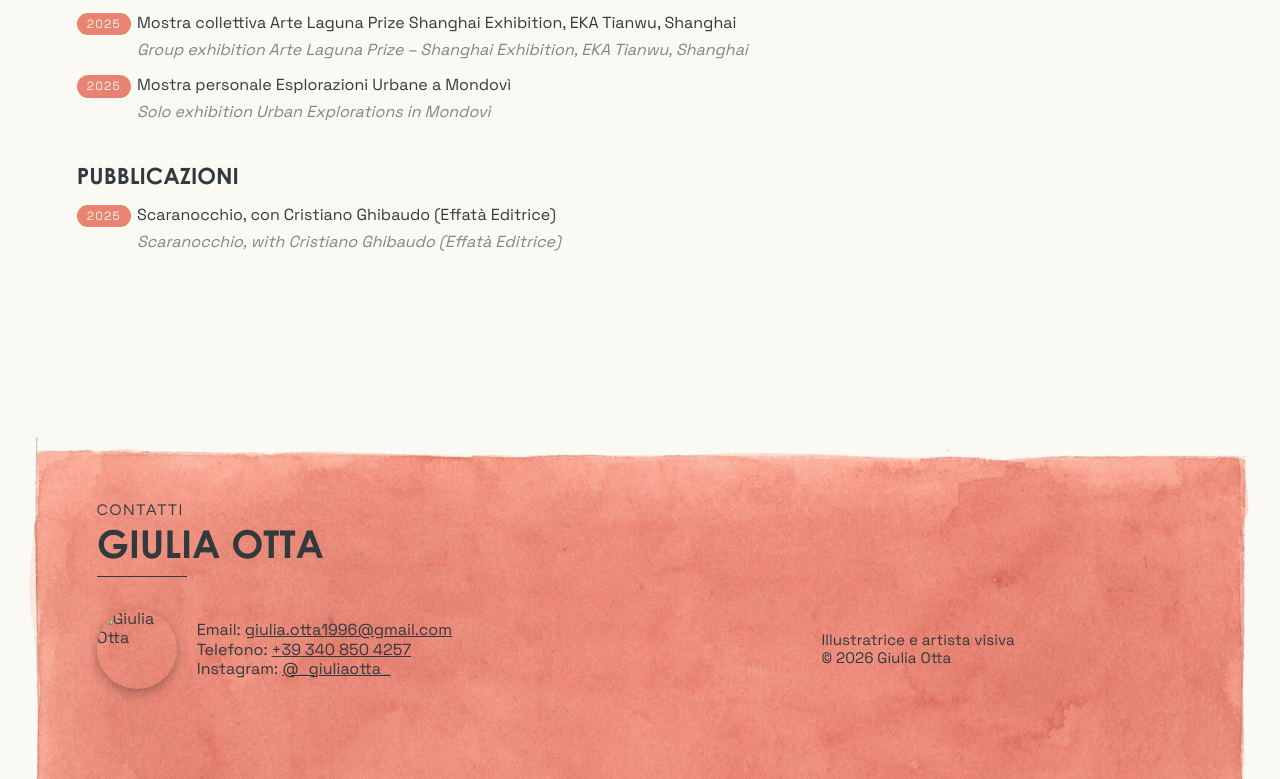
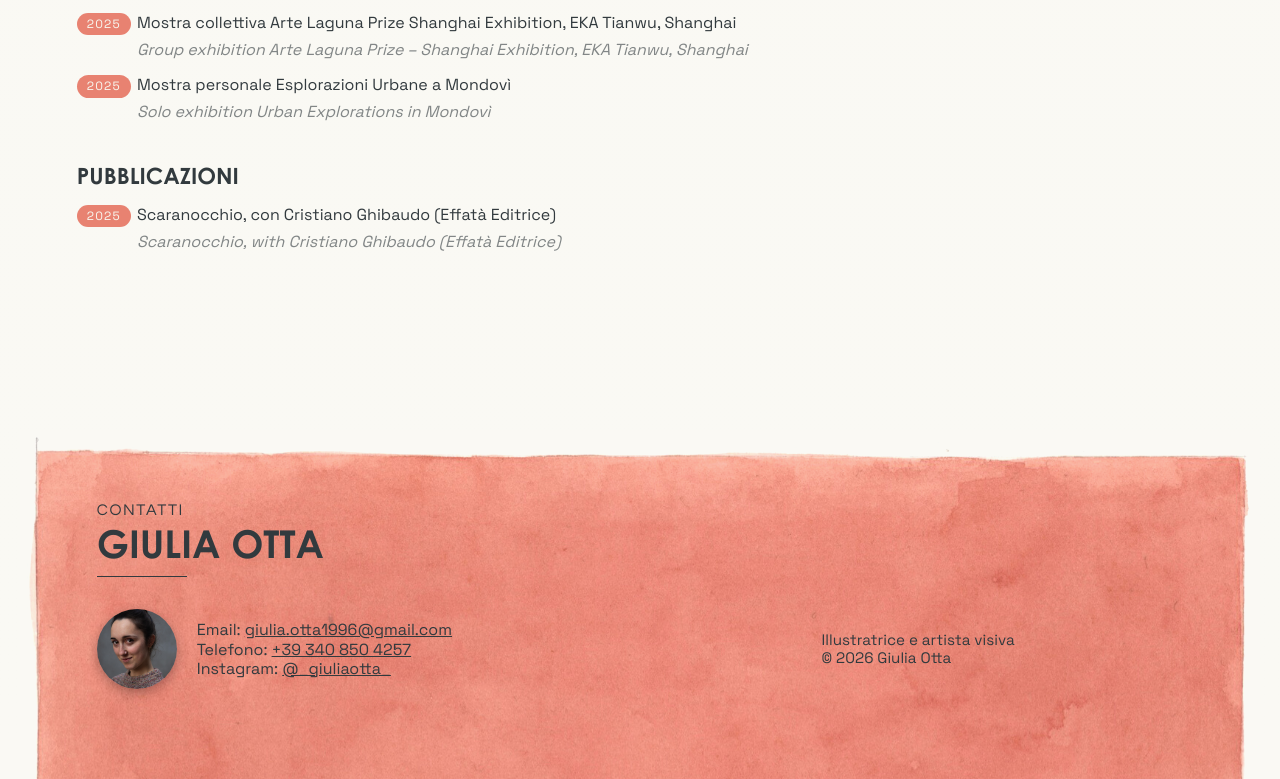
Before and after one commit to miriorama/giuliaotta.com, a plain HTML site: page index.html in a window 1280 px wide. Shown: the part 9452-10231 px from the top of the page. Drawn offline with Linux system fonts and the light colour scheme.

Commit message:
impl: foto

```diff
--- a/index.html
+++ b/index.html
@@ -464,7 +464,7 @@ It’s a girls’ game!
       </div>
       <div class="contact-grid">
         <div class="footer-profile">
-          <img src="materiale/Giulia%20Otta-foto.jpg" alt="Giulia Otta" class="footer-profile-img" />
+          <img src="img/giulia-otta-foto.jpg" alt="Giulia Otta" class="footer-profile-img" />
           <p>
             Email: <a href="mailto:giulia.otta1996@gmail.com">giulia.otta1996@gmail.com</a><br />
             Telefono: <a href="tel:+393408504257">+39 340 850 4257</a><br />
```
Also changed, not shown: img/giulia-otta-foto.jpg (added).
